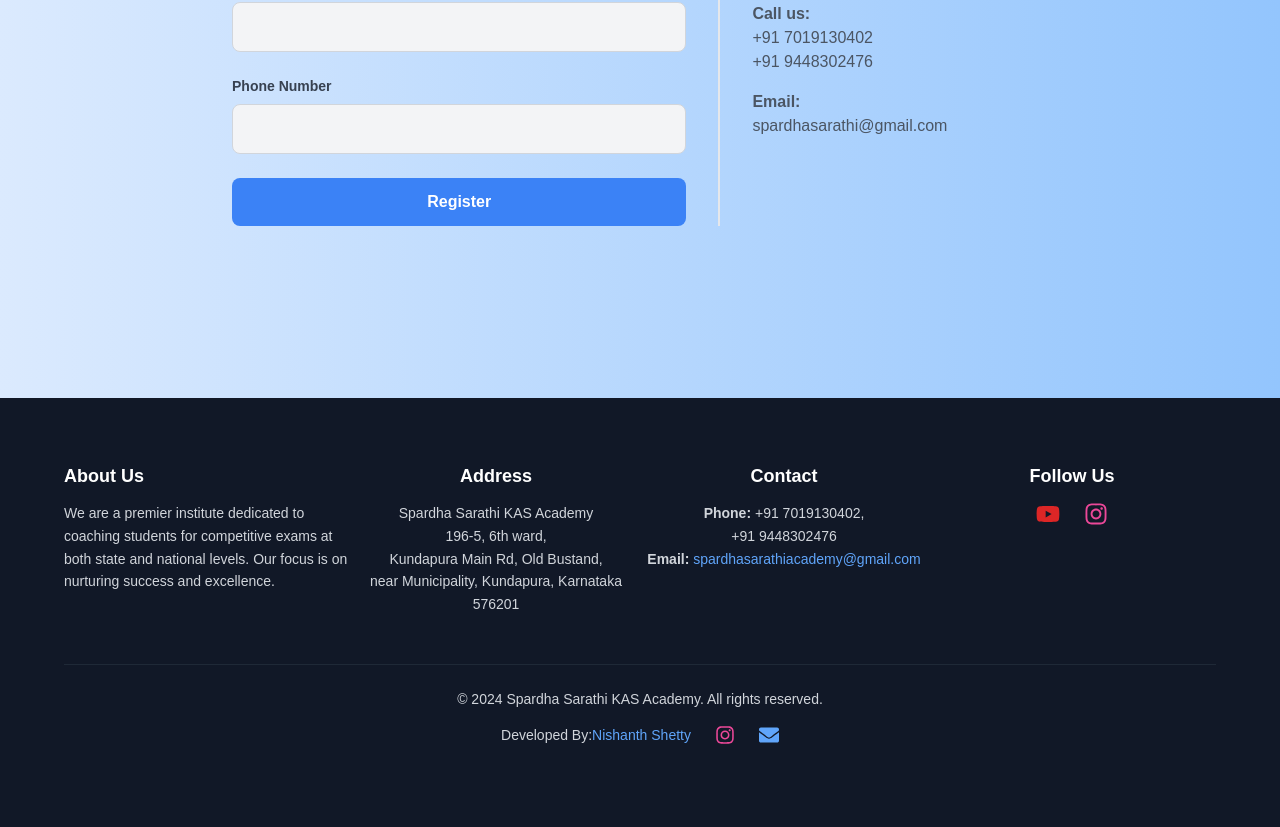
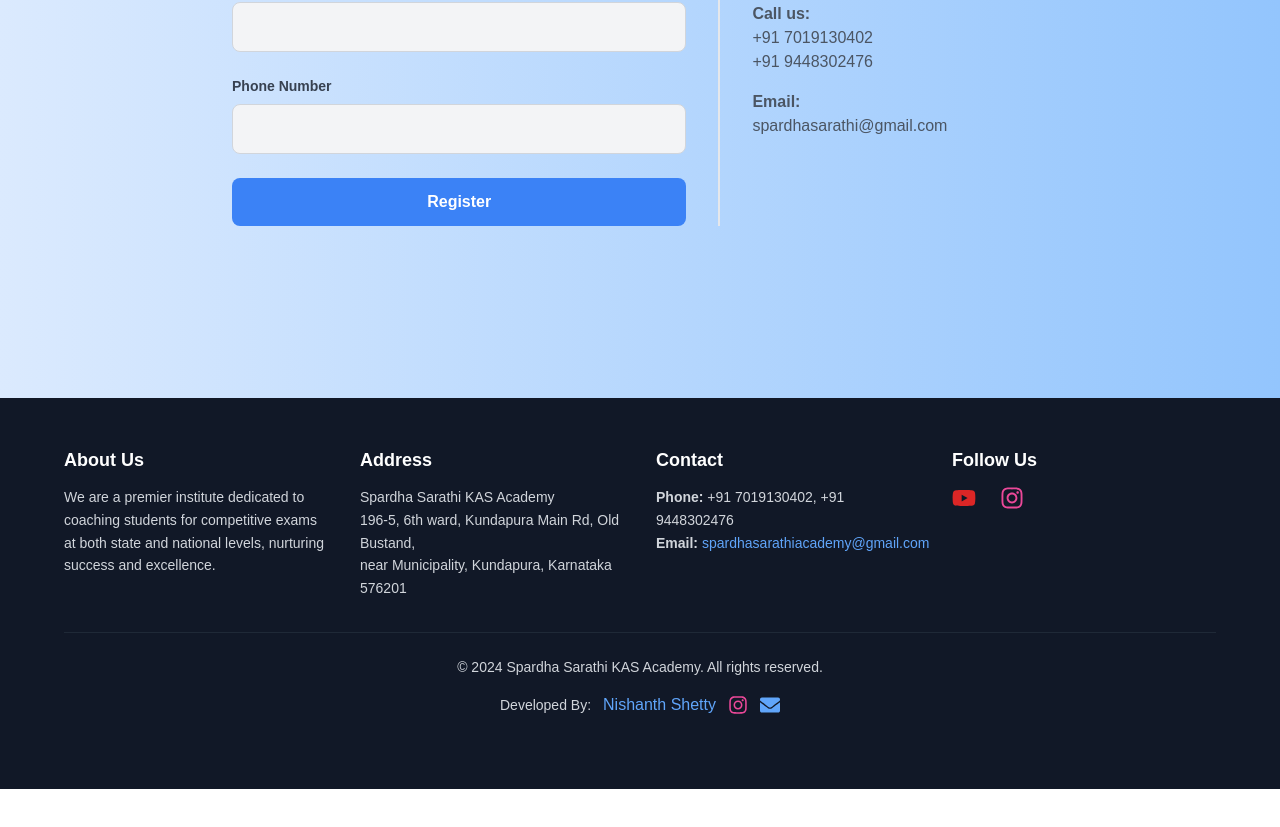
Before and after one commit to shettynishanth/Spardha_Sarathi, a React (Create React App) app: page / in a window 1280 px wide. Shown: the part 4597-5424 px from the top of the page. After the commit the page ends 5386 px from the top, so only its background shows below. Built offline with nearby package versions, Linux system fonts and the light colour scheme; no server answers; the database is empty.

Commit message:
Update Footer

```diff
--- a/src/components/Footer.js
+++ b/src/components/Footer.js
@@ -1,44 +1,41 @@
 import React from "react";
-import {  FaEnvelope, FaInstagram, FaYoutube } from "react-icons/fa";
+import { FaEnvelope, FaInstagram, FaYoutube } from "react-icons/fa";
 
 const Footer = () => {
   return (
-    <footer className="bg-gray-900 text-gray-300 px-6 md:px-16 py-12 md:py-16">
-      <div className="container mx-auto flex flex-wrap justify-between items-start space-y-8 md:space-y-0">
+    <footer className="bg-gray-900 text-gray-300 px-6 py-10 md:px-16 md:py-12">
+      <div className="max-w-6xl mx-auto grid grid-cols-1 md:grid-cols-4 gap-8">
         {/* About Us Section */}
-        <div className="w-full md:w-1/4 text-center md:text-left">
+        <div>
           <h3 className="text-lg font-semibold text-white mb-3">About Us</h3>
           <p className="text-sm leading-relaxed">
             We are a premier institute dedicated to coaching students for
-            competitive exams at both state and national levels. Our focus is on
-            nurturing success and excellence.
+            competitive exams at both state and national levels, nurturing success and excellence.
           </p>
         </div>
 
         {/* Address Section */}
-        <div className="w-full md:w-1/4 text-center md:text-center">
+        <div>
           <h3 className="text-lg font-semibold text-white mb-3">Address</h3>
           <p className="text-sm leading-relaxed">
             Spardha Sarathi KAS Academy
             <br />
-            196-5, 6th ward,
-            <br />
-            Kundapura Main Rd, Old Bustand,
+            196-5, 6th ward, Kundapura Main Rd, Old Bustand,
             <br />
             near Municipality, Kundapura, Karnataka 576201
           </p>
         </div>
 
         {/* Contact Section */}
-        <div className="w-full md:w-1/4 text-center md:text-center">
+        <div>
           <h3 className="text-lg font-semibold text-white mb-3">Contact</h3>
           <p className="text-sm leading-relaxed">
-            <strong>Phone:</strong> +91 7019130402,<br/>  +91 9448302476
+            <strong>Phone:</strong> +91 7019130402, +91 9448302476
             <br />
-            <strong>Email:</strong>{" "}
+            <strong>Email:</strong>
             <a
               href="mailto:spardhasarathiacademy@gmail.com"
-              className="text-blue-400 hover:text-blue-300"
+              className="text-blue-400 hover:text-blue-300 ml-1"
             >
               spardhasarathiacademy@gmail.com
             </a>
@@ -46,9 +43,9 @@ const Footer = () => {
         </div>
 
         {/* Social Media Links */}
-        <div className="w-full md:w-1/4 text-center">
+        <div className="text-center md:text-left">
           <h3 className="text-lg font-semibold text-white mb-3">Follow Us</h3>
-          <div className="flex justify-center space-x-6">
+          <div className="flex justify-center md:justify-start space-x-6">
             <a
               href="https://youtu.be/sde1vh0M0nw?si=fO4oVzK4eBU12Xzn"
               className="text-red-600 hover:text-red-500"
@@ -57,7 +54,7 @@ const Footer = () => {
               <FaYoutube size={24} />
             </a>
             <a
-              href="https://www.instagram.com/spardha_sarathi_academy?utm_source=ig_web_button_share_sheet&igsh=ZDNlZDc0MzIxNw=="
+              href="https://www.instagram.com/spardha_sarathi_academy"
               className="text-pink-500 hover:text-pink-400"
               aria-label="Instagram"
             >
@@ -67,22 +64,23 @@ const Footer = () => {
         </div>
       </div>
 
-      <div className="text-center py-6 border-t border-gray-800 mt-12">
-        <p className="text-sm">
-          © 2024 Spardha Sarathi KAS Academy. All rights reserved.
-        </p>
+      {/* Footer Bottom Section */}
+      <div className="text-center py-6 border-t border-gray-800 mt-8">
+        <p className="text-sm">© 2024 Spardha Sarathi KAS Academy. All rights reserved.</p>
 
         {/* Developer Information */}
-        <div className="mt-4">
-          <p className="text-sm flex justify-center space-x-6">
-            Developed By:
+        <div className="mt-4 flex justify-center items-center space-x-3">
+          <span className="text-sm">Developed By:</span>
           <a
-              href="/AdminLogin" target="_blank" rel="noopener noreferrer"
+            href="/AdminLogin"
+            target="_blank"
+            rel="noopener noreferrer"
             className="text-blue-400 hover:text-blue-300"
-            >Nishanth Shetty
+          >
+            Nishanth Shetty
           </a>
           <a
-              href="https://www.instagram.com/shetty_nishanth08?igsh=ejZ6amExNm5lMm9z"
+            href="https://www.instagram.com/shetty_nishanth08"
             className="text-pink-500 hover:text-pink-400"
             aria-label="Instagram"
           >
@@ -95,18 +93,7 @@ const Footer = () => {
           >
             <FaEnvelope size={20} />
           </a>
-          </p>
         </div>
-
-        {/* Admin Login Button */}
-        {/* <div className="mt-6">
-          <a href="/AdminLogin" target="_blank" rel="noopener noreferrer">
-            <button className="flex items-center justify-center bg-blue-600 hover:bg-blue-500 text-white font-semibold py-2 px-4 rounded-md transition duration-300">
-              <FaLock className="mr-2" />
-              Admin Login
-            </button>
-          </a>
-        </div> */}
       </div>
     </footer>
   );
```
Lines whose indentation alone changed are shown as unchanged.
